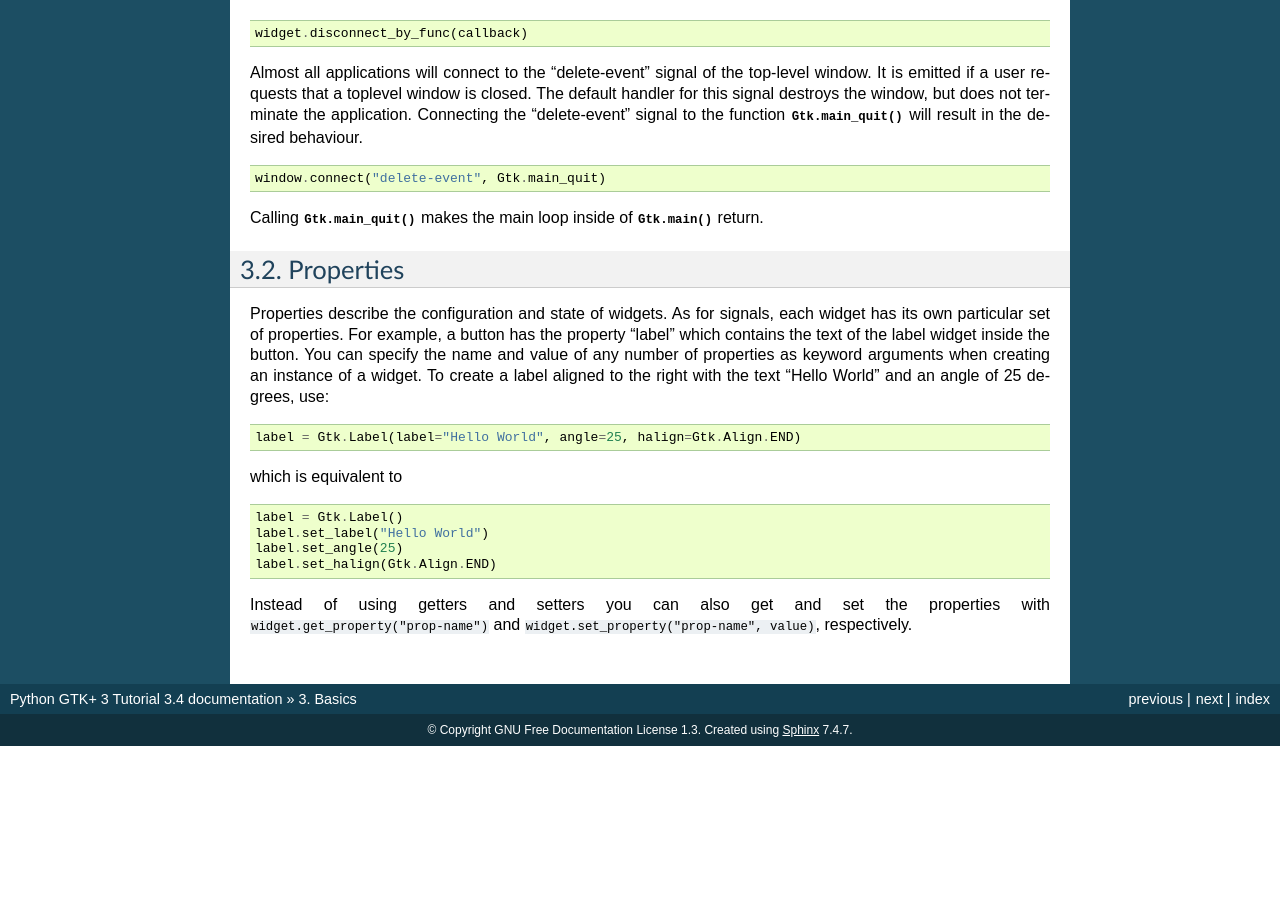
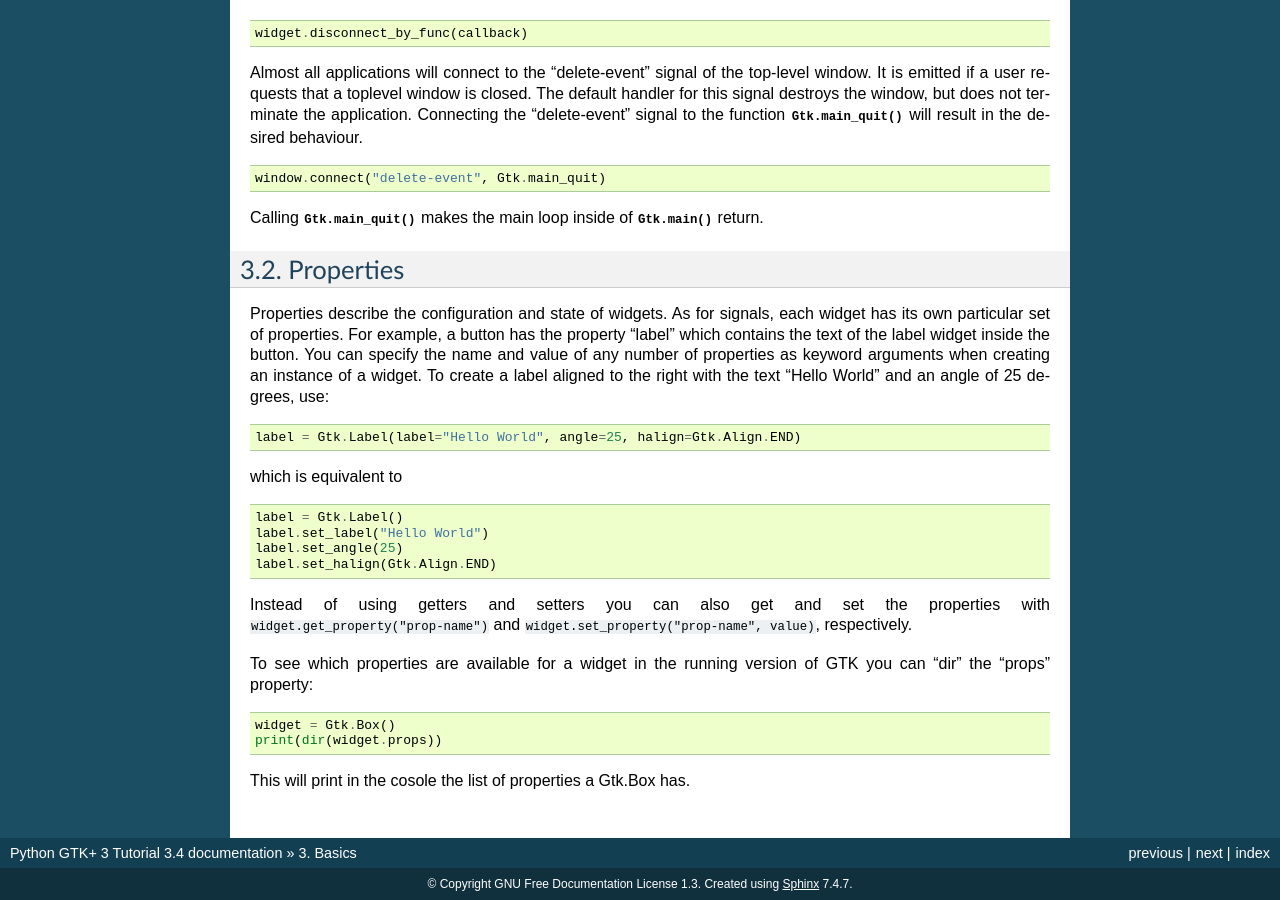
Before and after one commit to sebp/PyGObject-Tutorial, a Sphinx documentation site: the page built from source/basics.txt, in a window 1280 px wide and 900 px high, scrolled down 790 px. Built offline with Sphinx 7.4.7, drawn with Linux system fonts in a browser that asks for light colours; before the commit the page ends 1536 px from its top, so only the background shows below that.

Commit message:
which properties a widget has

```diff
--- a/source/basics.txt
+++ b/source/basics.txt
@@ -98,3 +98,12 @@ which is equivalent to
 Instead of using getters and setters you can also get and set the properties
 with ``widget.get_property("prop-name")`` and ``widget.set_property("prop-name",
 value)``, respectively.
+
+To see which properties are available for a widget in the running version of GTK you can "dir" the "props" property:
+
+.. code-block:: python
+
+    widget = Gtk.Box()
+    print(dir(widget.props))
+
+This will print in the cosole the list of properties a Gtk.Box has.
```
